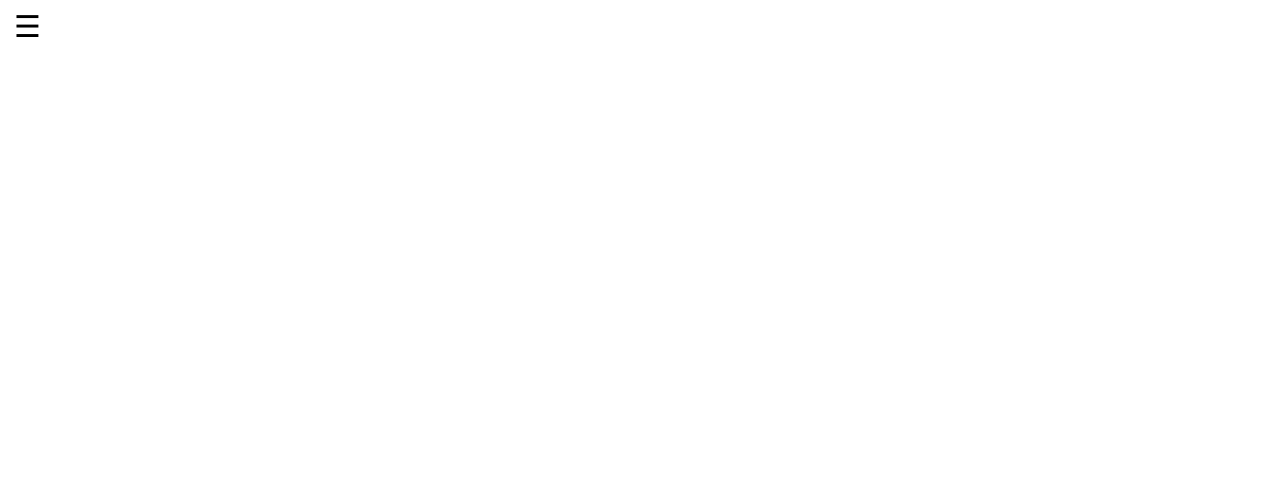
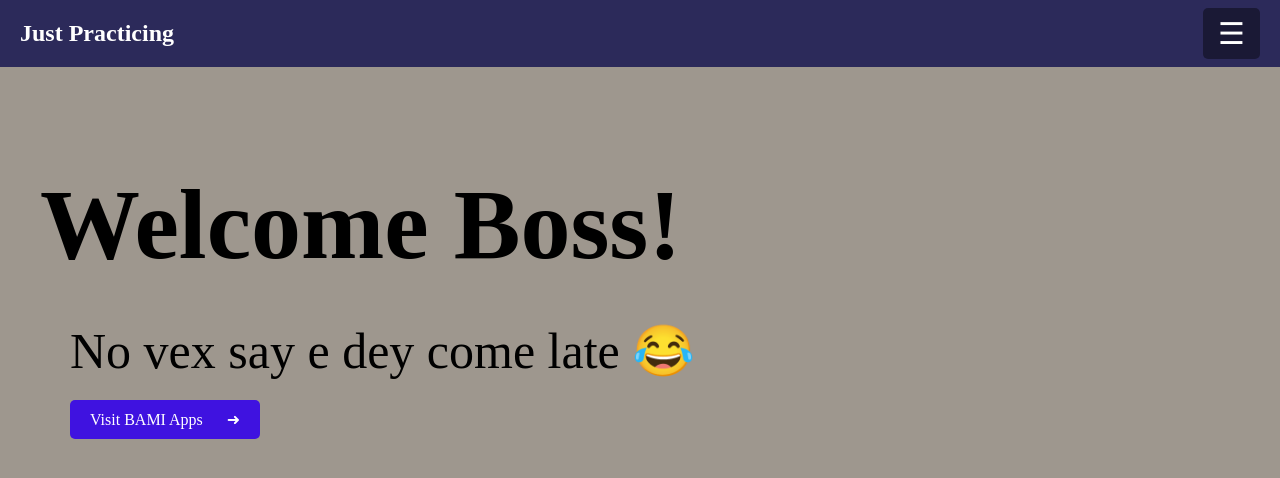
Before and after one commit to kazeemb308-collab/testing, a plain HTML site: page index.html in a window 1280 px wide. Drawn offline with Linux system fonts and the light colour scheme.

Commit message:
Add files via upload

```diff
--- a/index.html
+++ b/index.html
@@ -2,7 +2,22 @@
 <html>
     <head>
         <title>Navigation with toggle</title>
+        <meta charset="utf-8">
+        <meta name="viewport" content="width=device-width, initial-scale=1">
+        <link rel="stylesheet" href="https://cdnjs.cloudflare.com/ajax/libs/font-awesome/6.7.2/css/all.min.css">
         <style>
+            body {
+                margin: 0;
+                padding: 0;
+                background-color: rgba(65, 50, 33, 0.507);
+            }
+            nav {
+                display: flex;
+                justify-content: space-between;
+                background-color: rgba(4, 4, 71, 0.733);
+                display: flex;
+                align-items: center;
+            }
             #nav {
                 overflow: hidden;
                 background-color: white;
@@ -51,22 +66,53 @@
             }
             #toggle-button {
                 font-size: 30px;
-                background-color: white;
-                color: black;
+                background-color: rgba(0, 0, 0, 0.411);
+                color: white;
                 border: none;
                 cursor: pointer;
+                margin-left:auto;
+                margin-right: 20px;
+                padding: 8px 15px;
+                border-radius: 5px;
             }
             #toggle-button:hover {
                 background-color: rgb(65, 50, 33);
                 color: white;
             }
-            #toggle-button:active
+            .logo {
+                color: white;
+                margin-left: 20px;
+            }
+            .greeting {
+                color: 071B33;
+                font-size: 100px;
+                margin-left: 40px;
+            }
+            .vex {
+                color: 071B33;
+                font-size: 50px;
+                margin-left: 70px;
+                margin-top: -60px;
+                margin-bottom: auto;
+            }
+            #bami-apps-link {
+                display: inline-block;
+                margin-left: 70px;
+                margin-top: 20px;
+                padding: 10px 20px;
+                background-color: rgb(63, 18, 224);
+                color: white;
+                text-decoration: none;
+                border-radius: 5px;
+            }
         </style>
     </head>
     <body>
-        <div>
-             <button id="toggle-button">☰</button>
-        <nav id="nav">
+        <nav>
+                <h1 class="logo">Just Practicing</h1>
+            <button id="toggle-button">☰</button>
+        </nav>
+        <div id="nav">
             <ul id="nav-list">
                 <li><a href="#">Home</a></li>
                 <li><a href="#">About</a></li>
@@ -74,8 +120,12 @@
                 <li><a href="#">Contact</a></li>
                 <li id="login"><a href="#">Login</a></li>
             </ul>
-        </nav>
-    </div>
+        </div>
+        <div>
+           <p class="greeting"><b>Welcome Boss!</b></p>
+           <p class="vex">No vex say e dey come late 😂</p>
+        </div>
+        <a id="bami-apps-link" href="https://bamiweb.vercel.app" target="_blank">Visit BAMI Apps &emsp;  ➜ </a>
     </body>
     <script>
         const toggleButton = document.getElementById('toggle-button');
@@ -83,7 +133,7 @@
 
         toggleButton.addEventListener('click', () => {
             navList.classList.toggle('active');
-        toggleButton.textContent === '☰' ? '✖' : '☰';
+            toggleButton.textContent = toggleButton.textContent === '☰' ? '✖' : '☰';
         });
     </script>
 </html>
```
